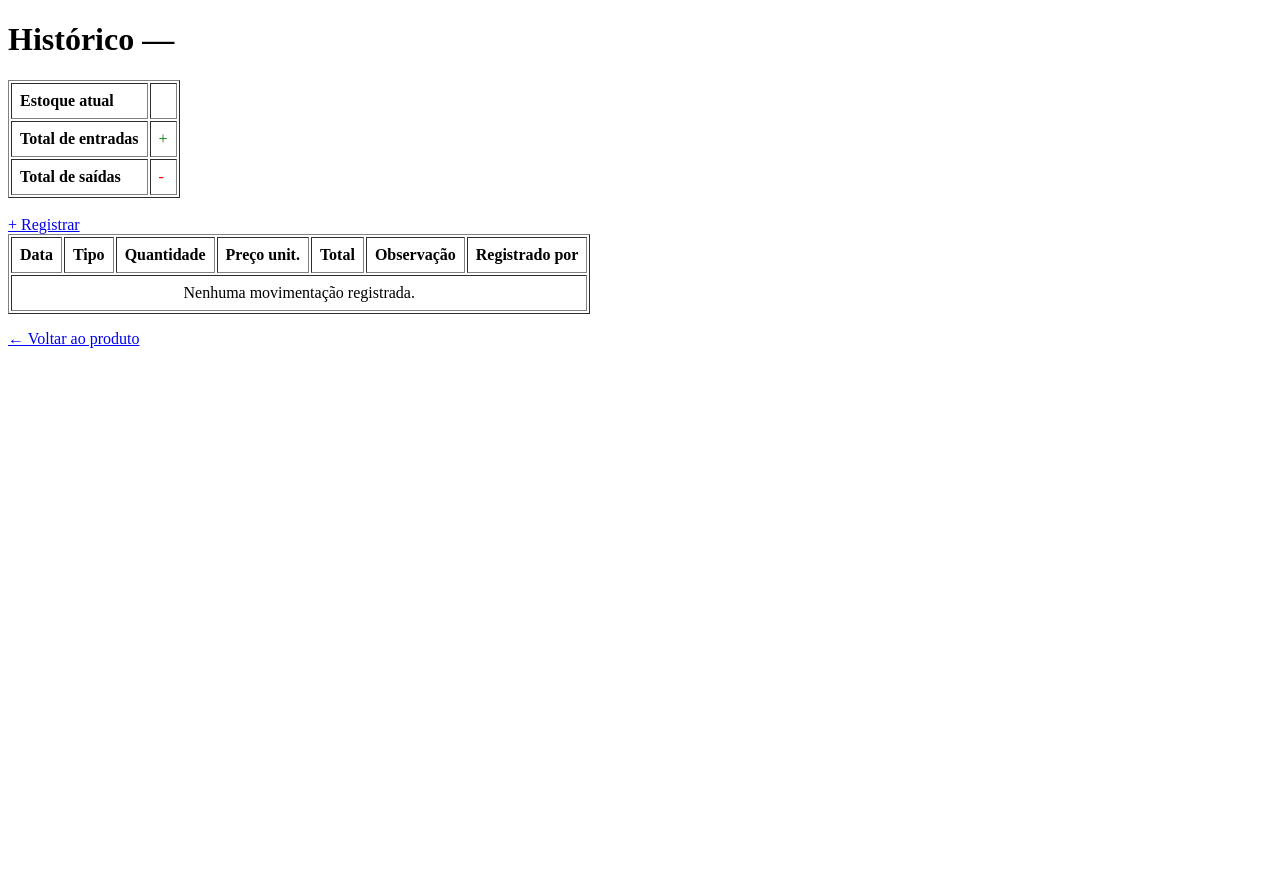
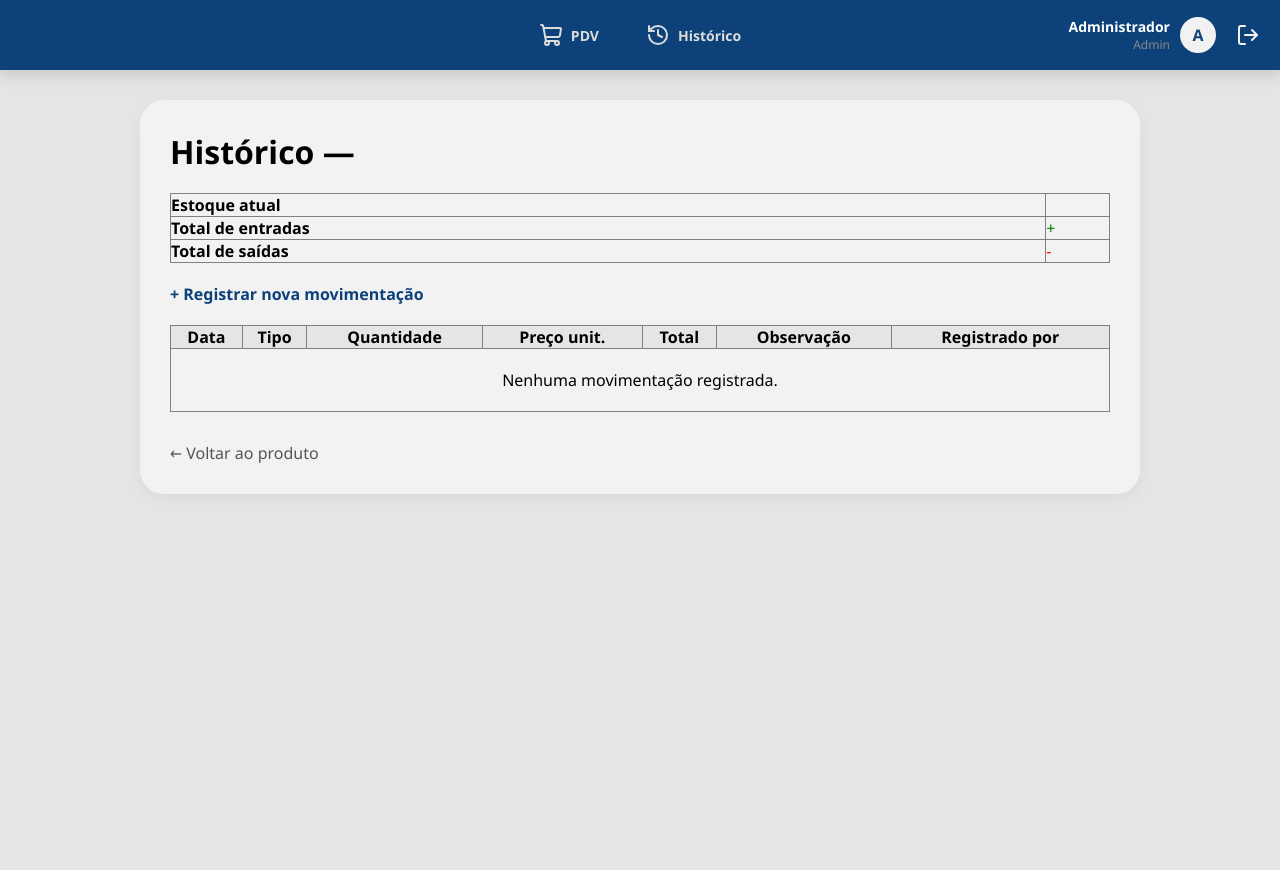
Before and after one commit to f-cordeiro/aapm---PVD, a FastAPI app: template app/templates/movimentacoes/historico.html in a window 1280 px wide. Before the commit the page ends 348 px from the top, so only its background shows below. Run offline with FastAPI, Linux system fonts and the light colour scheme; the template is opened without the code that fills it, so the values that code supplies are empty.

Commit message:
feat: refatorar templates e estilos, adicionando navbar fixa e modal de confirmação

```diff
--- a/app/controllers/produto_controller.py
+++ b/app/controllers/produto_controller.py
@@ -5,7 +5,6 @@ from fastapi.responses import HTMLResponse, RedirectResponse
 from fastapi.templating import Jinja2Templates
 from httpx import request
 from sqlalchemy.orm import Session
-
 from app.database import get_db
 from app.models.produto import Produto
 from app.models.categoria import Categoria
--- a/app/static/index.css
+++ b/app/static/index.css
@@ -63,7 +63,7 @@ body, html {
 /* --- Painel Direito --- */
 .right-panel {
     flex: 1;
-    background-color: #ffffff;
+    background-color: #0d417a;
     display: flex;
     justify-content: center;
     align-items: center;
@@ -76,7 +76,7 @@ body, html {
     background-color: #f2f2f2;
     width: 100%;
     max-width: 420px;
-    padding: 40px 30px;
+    padding: 70px 50px;
     border-radius: 24px;
     box-shadow: 0 4px 15px rgba(0, 0, 0, 0.05);
     display: flex;
--- /dev/null
+++ b/app/static/style.css
@@ -0,0 +1,134 @@
+/* --- BASE & TIPOGRAFIA --- */
+* {
+    margin: 0;
+    padding: 0;
+    box-sizing: border-box;
+    font-family: 'Segoe UI', Tahoma, Geneva, Verdana, sans-serif;
+}
+
+body, html {
+    width: 100%;
+    height: 100%;
+    background-color: #e5e5e5; /* Cor de fundo base do sistema */
+}
+
+/* --- HEADER / NAVBAR FIXA --- */
+.main-header {
+    background-color: #0d417a; /* Azul do seu layout */
+    width: 100%;
+    height: 70px;
+    position: fixed; /* Isso mantém a navbar fixa no topo */
+    top: 0;
+    left: 0;
+    z-index: 1000;
+    display: flex;
+    justify-content: space-between;
+    align-items: center;
+    padding: 0 20px;
+    box-shadow: 0 4px 15px rgba(0, 0, 0, 0.15); /* Sombra elegante */
+}
+
+.header-left-spacer {
+    width: 150px; /* Espaçamento para equilibrar com o lado direito */
+}
+
+/* --- MENU CENTRAL --- */
+.main-nav {
+    display: flex;
+    gap: 15px;
+    align-items: center;
+}
+
+.nav-item {
+    color: #dcdcdc; /* Cor do texto e ícones inativos */
+    text-decoration: none;
+    display: flex;
+    align-items: center;
+    gap: 8px;
+    font-size: 14px;
+    font-weight: 600;
+    padding: 10px 16px;
+    border-radius: 25px; /* Segue o padrão arredondado dos seus botões */
+    transition: background-color 0.2s, color 0.2s, transform 0.1s;
+}
+
+.nav-item:hover, .nav-item.active {
+    background-color: #0a3360; /* Fundo mais escuro no hover/ativo */
+    color: #ffffff; /* Texto branco intenso */
+}
+
+.nav-item:active {
+    transform: scale(0.98);
+}
+
+.nav-item i {
+    width: 18px;
+    height: 18px;
+}
+
+/* --- USUÁRIO E LOGOUT --- */
+.header-right {
+    display: flex;
+    align-items: center;
+    gap: 20px;
+    width: 150px;
+    justify-content: flex-end;
+}
+
+.user-profile {
+    display: flex;
+    align-items: center;
+    gap: 10px;
+}
+
+.user-info {
+    display: flex;
+    flex-direction: column;
+    text-align: right;
+}
+
+.user-name {
+    color: #ffffff;
+    font-weight: 700;
+    font-size: 14px;
+}
+
+.user-role {
+    color: #888888;
+    font-size: 12px;
+}
+
+.user-avatar {
+    background-color: #f2f2f2;
+    color: #0d417a;
+    width: 36px;
+    height: 36px;
+    border-radius: 50%;
+    display: flex;
+    justify-content: center;
+    align-items: center;
+    font-weight: 800;
+    font-size: 16px;
+}
+
+.logout-btn {
+    color: #f2f2f2;
+    background-color: transparent;
+    border: none;
+    cursor: pointer;
+    transition: transform 0.1s;
+    display: flex;
+    align-items: center;
+}
+
+.logout-btn:hover {
+    color: #ff4d4d; /* Cor de destaque para sair */
+}
+
+/* --- CONTEÚDO PRINCIPAL --- */
+.page-container {
+    margin-top: 70px; /* IMPORTANTE: Empurra o conteúdo para baixo da navbar fixa */
+    padding: 30px;
+    height: calc(100vh - 70px); /* Altura total menos a navbar */
+    overflow-y: auto; /* Permite scroll no conteúdo sem mover a navbar */
+}
--- a/app/templates/auth/login.html
+++ b/app/templates/auth/login.html
@@ -6,7 +6,7 @@
     <title>Login - AAPM SENAI</title>
     <!-- CSS Font Awesome -->
     <link rel="stylesheet" href="https://cdnjs.cloudflare.com/ajax/libs/font-awesome/6.4.0/css/all.min.css">
-    <link rel="stylesheet" href="{{ url_for('static', path='index.css') }}">
+    <link rel="stylesheet" href="/static/index.css">
 </head>
 <body>
 
--- a/app/templates/base.html
+++ b/app/templates/base.html
@@ -1,118 +1,86 @@
 <!DOCTYPE html>
 <html lang="pt-br">
-
 <head>
-
     <meta charset="UTF-8">
     <meta name="viewport" content="width=device-width, initial-scale=1.0">
+    <title>{% block title %}AAPM PDV{% endblock %}</title>
 
-    <title>
-        {% block title %}AAPM PDV{% endblock %}
-    </title>
-
-    <!-- CSS -->
-    <link rel="stylesheet" href="/static/dashboard.css">
+    <!-- O CSS que criamos abaixo -->
     <link rel="stylesheet" href="/static/style.css">
 
-    <!-- CSS específico por página -->
     {% block styles %}{% endblock %}
-
     {% block extra_css %}{% endblock %}
 
-    <!-- Lucide Icons -->
     <script src="https://unpkg.com/lucide@latest"></script>
-
 </head>
-
 <body>
 
-<!-- HEADER / BARRA SUPERIOR -->
+    <!-- NAVBAR FIXA -->
     <header class="main-header">
-
-    <!-- Espaçador invisível para manter a simetria e o menu 100% centralizado -->
         <div class="header-left-spacer"></div>
 
-    <!-- Menu de Abas (CENTRALIZADO) -->
         <nav class="main-nav">
             <a href="/pdv" class="nav-item {% if request.url.path == '/' or request.url.path == '/pdv' %}active{% endif %}">
                 <i data-lucide="shopping-cart"></i>
                 <span>PDV</span>
             </a>
-
             <a href="/pdv/historico" class="nav-item {% if '/pdv/historico' in request.url.path %}active{% endif %}">
                 <i data-lucide="history"></i>
                 <span>Histórico</span>
             </a>
 
             {% if usuario and usuario.role == 'admin' %}
-
             <a href="/clientes" class="nav-item {% if '/clientes' in request.url.path %}active{% endif %}">
                 <i data-lucide="user-check"></i>
                 <span>Clientes</span>
             </a>
-
             <a href="/produtos" class="nav-item {% if '/produtos' in request.url.path %}active{% endif %}">
                 <i data-lucide="package"></i>
                 <span>Produtos</span>
             </a>
-
             <a href="/movimentacoes" class="nav-item {% if '/movimentacoes' in request.url.path %}active{% endif %}">
                 <i data-lucide="arrow-left-right"></i>
                 <span>Movimentações</span>
             </a>
-
             <a href="/categorias" class="nav-item {% if '/categorias' in request.url.path %}active{% endif %}">
                 <i data-lucide="tag"></i>
                 <span>Categorias</span>
             </a>
-
             <a href="/armarios" class="nav-item {% if '/armarios' in request.url.path %}active{% endif %}">
                 <i data-lucide="archive"></i>
                 <span>Armários</span>
             </a>
-
             <a href="/painel" class="nav-item {% if '/painel' in request.url.path %}active{% endif %}">
                 <i data-lucide="layout-dashboard"></i>
                 <span>Painel</span>
             </a>
-
             <a href="/usuarios" class="nav-item {% if '/usuarios' in request.url.path %}active{% endif %}">
                 <i data-lucide="users"></i>
                 <span>Usuários</span>
             </a>
-
             {% endif %}
         </nav>
 
-    <!-- Usuário / Logout (Á DIREITA) -->
         <div class="header-right">
             <div class="user-profile">
                 <div class="user-info">
-                <span class="user-name">
-                    {{ usuario.nome if usuario else 'Administrador' }}
-                </span>
-                <span class="user-role">
-                    {{ usuario.role|capitalize if usuario else 'Admin' }}
-                </span>
+                    <span class="user-name">{{ usuario.nome if usuario else 'Administrador' }}</span>
+                    <span class="user-role">{{ usuario.role|capitalize if usuario else 'Admin' }}</span>
                 </div>
                 <div class="user-avatar">
                     {{ (usuario.nome[0]|upper) if usuario else 'A' }}
                 </div>
             </div>
-
             <a href="/auth/logout" class="logout-btn" title="Sair">
                 <i data-lucide="log-out"></i>
             </a>
         </div>
-
     </header>
 
-    <!-- CONTEÚDO -->
+    <!-- CONTEÚDO DINÂMICO DAS OUTRAS PÁGINAS -->
     <main class="page-container">
-
         {% block content %}
         {% endblock %}
-
     </main>
 
     <script>
@@ -121,8 +89,6 @@
         });
     </script>
 
-    {% block scripts %}
-    {% endblock %}
-
+    {% block scripts %}{% endblock %}
 </body>
 </html>
--- a/app/templates/movimentacoes/historico.html
+++ b/app/templates/movimentacoes/historico.html
@@ -1,14 +1,15 @@
-<!-- templates/movimentacoes/historico.html -->
-<!DOCTYPE html>
-<html lang="pt-br">
-<head>
-    <meta charset="UTF-8">
-    <title>Histórico — {{ produto.nome }}</title>
-</head>
-<body>
-    <h1>Histórico — {{ produto.nome }}</h1>
+{% extends "base.html" %}
+
+{% block title %}Histórico — {{ produto.nome }}{% endblock %}
+
+{% block content %}
+    <!-- Envolvi em uma div container básica para não ficar colado nas bordas da tela -->
+    <div style="background-color: #f2f2f2; padding: 30px; border-radius: 24px; box-shadow: 0 4px 15px rgba(0, 0, 0, 0.05); max-width: 1000px; margin: 0 auto;">
+
+        <h1 style="color: #000000; font-weight: 800; margin-bottom: 20px;">Histórico — {{ produto.nome }}</h1>
+
         <!-- Resumo do produto -->
-    <table border="1" cellpadding="8">
+        <table border="1" cellpadding="8" style="width: 100%; margin-bottom: 20px; border-collapse: collapse;">
             <tr>
                 <td><strong>Estoque atual</strong></td>
                 <td>{{ produto.estoque_atual }}</td>
@@ -23,14 +24,15 @@
             </tr>
         </table>
 
-    <br>
-    <a href="/movimentacoes/nova?produto_id={{ produto.id }}">
-        + Registrar
+        <div style="margin-bottom: 20px;">
+            <a href="/movimentacoes/nova?produto_id={{ produto.id }}" style="text-decoration: none; font-weight: bold; color: #0d417a;">
+                + Registrar nova movimentação
             </a>
+        </div>
 
         <!-- Histórico de movimentações -->
-    <table border="1" cellpadding="8">
-        <thead>
+        <table border="1" cellpadding="8" style="width: 100%; border-collapse: collapse;">
+            <thead style="background-color: #e5e5e5;">
                 <tr>
                     <th>Data</th>
                     <th>Tipo</th>
@@ -47,9 +49,9 @@
                     <td>{{ m.criado_em.strftime('%d/%m/%Y %H:%M') }}</td>
                     <td>
                         {% if m.tipo.value == 'entrada' %}
-                        <span style="color:green">▲ Entrada</span>
+                            <span style="color:green; font-weight: bold;">▲ Entrada</span>
                         {% else %}
-                        <span style="color:red">▼ Saída</span>
+                            <span style="color:red; font-weight: bold;">▼ Saída</span>
                         {% endif %}
                     </td>
                     <td>{{ m.quantidade }}</td>
@@ -62,7 +64,7 @@
 
                 {% if not movimentacoes %}
                 <tr>
-                <td colspan="7" style="text-align:center">
+                    <td colspan="7" style="text-align:center; padding: 20px;">
                         Nenhuma movimentação registrada.
                     </td>
                 </tr>
@@ -70,8 +72,11 @@
             </tbody>
         </table>
 
-    <p>
-        <a href="/produtos/{{ produto.id }}">← Voltar ao produto</a>
-    </p>
-</body>
-</html>
+        <div style="margin-top: 30px;">
+            <a href="/produtos/{{ produto.id }}" style="text-decoration: none; color: #555;">
+                ← Voltar ao produto
+            </a>
+        </div>
+
+    </div>
+{% endblock %}
```
Also changed, not shown: app/templates/movimentacoes/form.html (+25 -26 lines), app/templates/movimentacoes/index.html (+10 -12 lines). Lines whose indentation alone changed are shown as unchanged.
